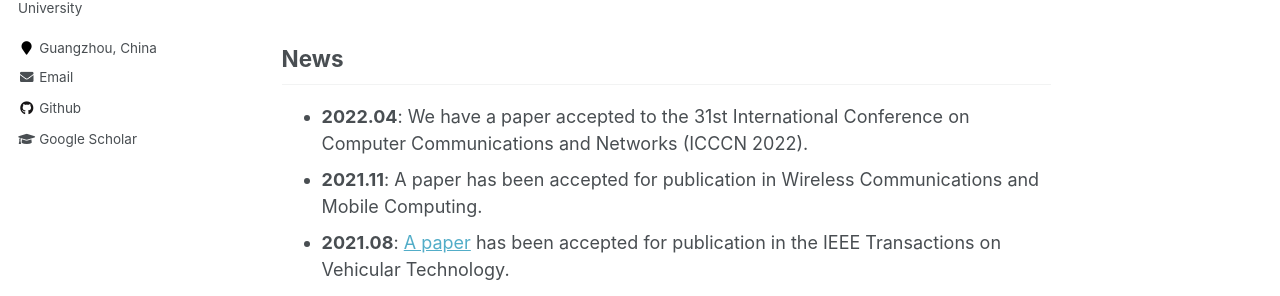
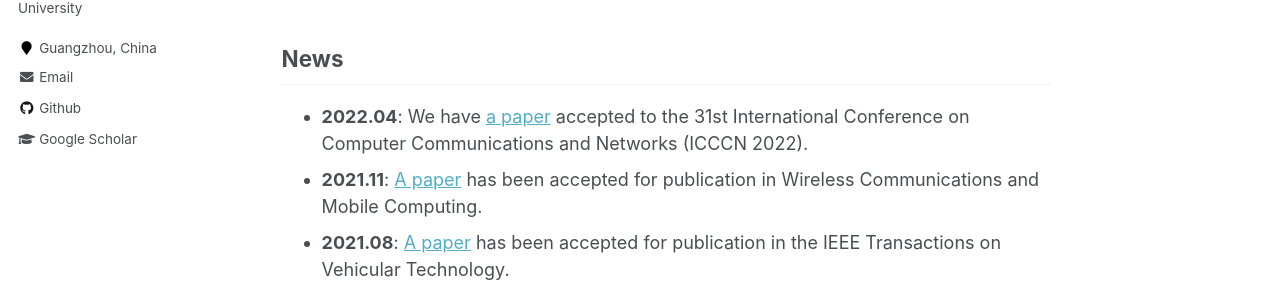
Before and after one commit to onewalnut/onewalnut.github.io, a Jekyll site: the page built from _pages/about.md, in a window 1280 px wide and 1074 px high. Shown: the part 357-653 px from the top of the window. Built offline with Jekyll 4.4.1, drawn with Linux system fonts in a browser that asks for light colours; part of the change alters nothing that is shown.

```diff
--- a/_pages/about.md
+++ b/_pages/about.md
@@ -13,8 +13,8 @@ My research interests mainly lie in **indoor navigation and positioning algorith
 
 News
 --------
-* **2022.04**:  We have a paper accepted to the 31st International Conference on Computer Communications and Networks (ICCCN 2022).
-* **2021.11**:  A paper has been accepted for publication in Wireless Communications and Mobile Computing.
+* **2022.04**:  We have [a paper](https://www.hetaooo.com/publications/) accepted to the 31st International Conference on Computer Communications and Networks (ICCCN 2022).
+* **2021.11**:  [A paper](https://www.hetaooo.com/publications/) has been accepted for publication in Wireless Communications and Mobile Computing.
 * **2021.08**:  [A paper](https://www.hetaooo.com/publications/) has been accepted for publication in the IEEE Transactions on Vehicular Technology.
 * **2021.06**:  Our team have established [an indoor positioning platform](https://www.bilibili.com/video/BV1yq4y1576T?zw) for exhibiting the fusion localiztion algorithm.
 * **2021.04**:  I establish my homepage powered by Jekyll & AcademicPages.
```
